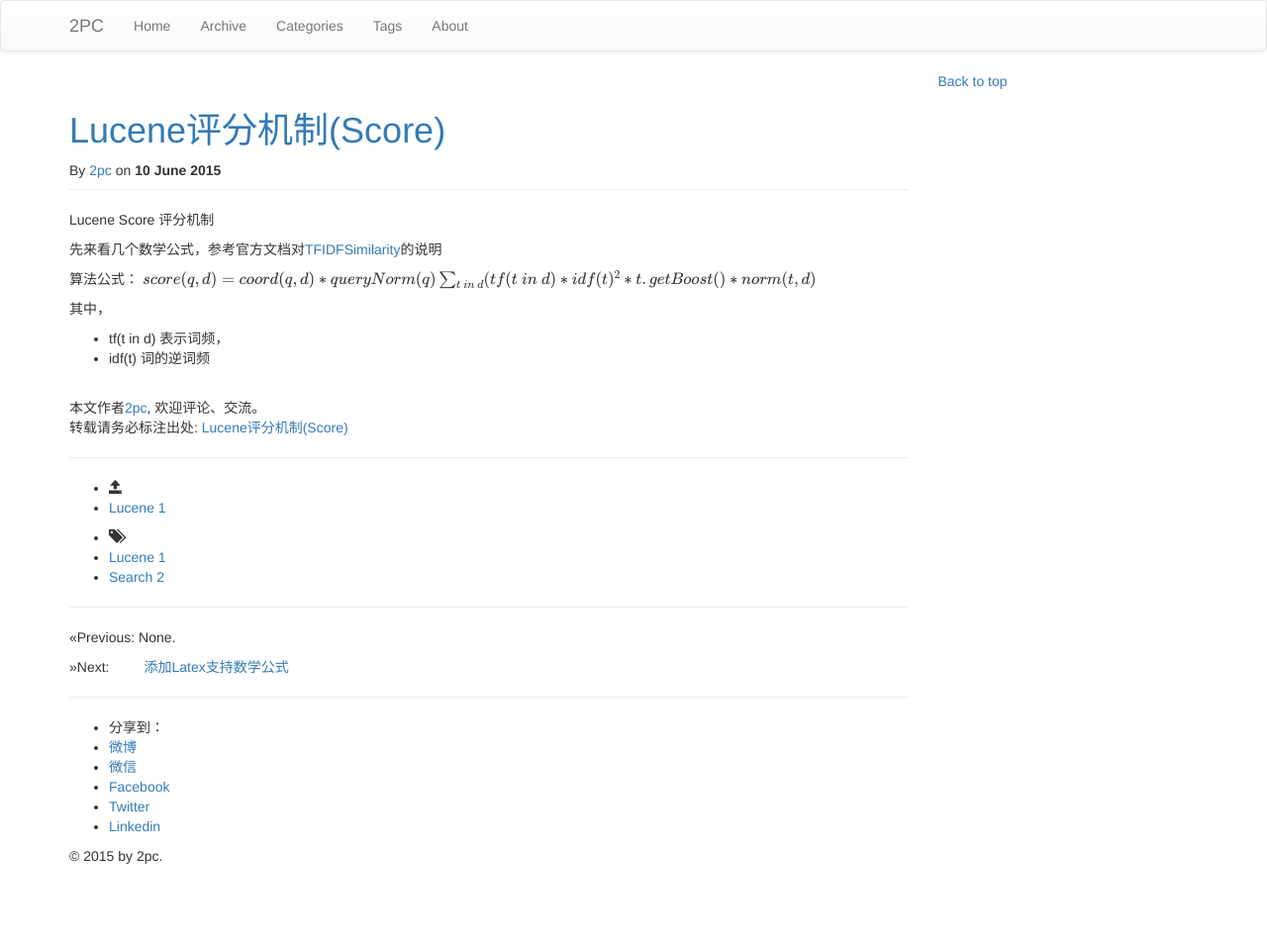
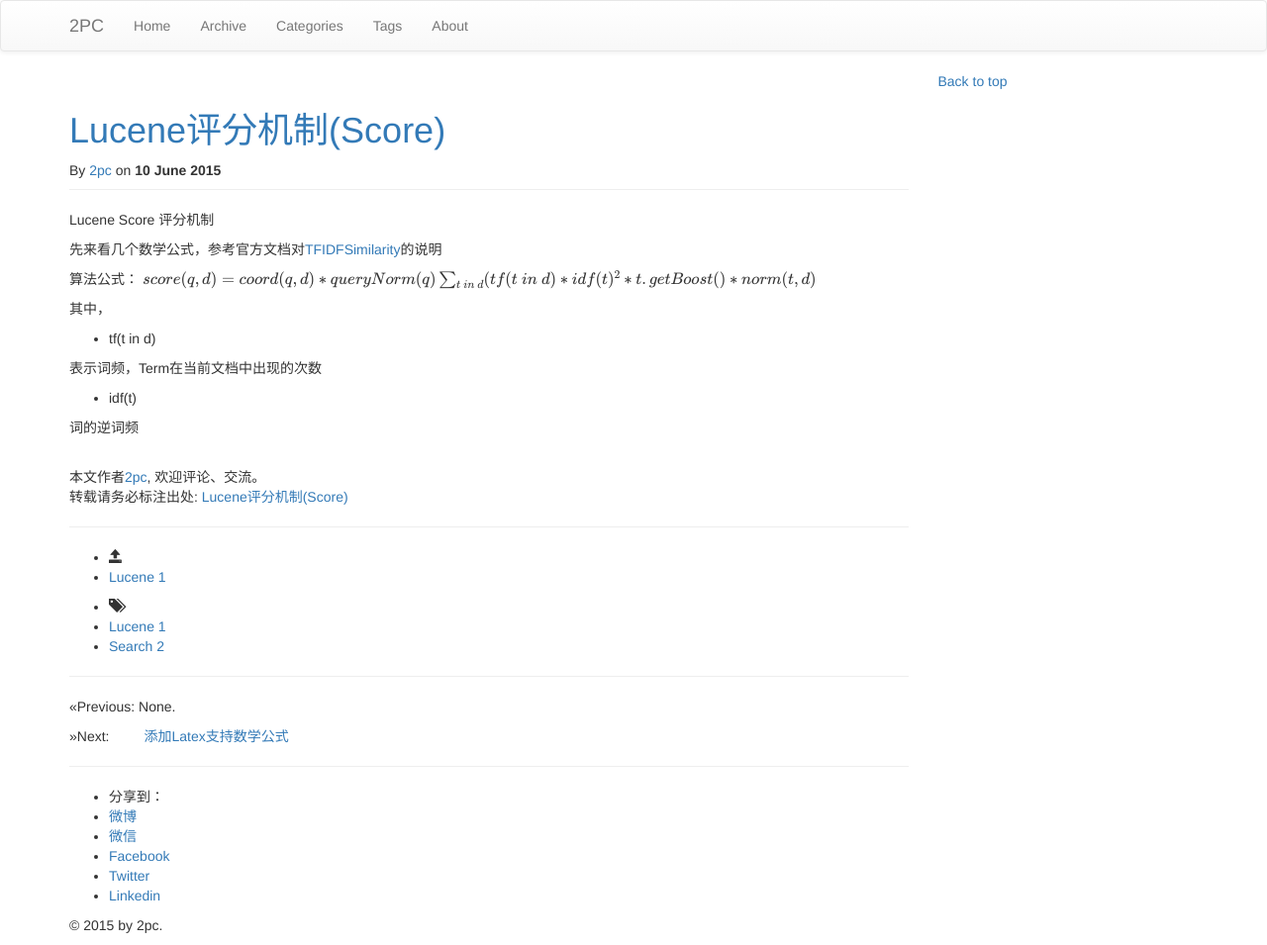
Before and after one commit to luyee/2pc.github.io, a Jekyll site: the page built from _posts/Search/2015-06-10-Lucene-Score.md, in a window 1280 px wide. Shown: the whole page at 99% size. Built offline with Jekyll 4.4.1, drawn with Linux system fonts in a browser that asks for light colours; nearby versions of some CDN libraries; library files that are not in the unit come from our copies; formulas are drawn with MathJax 3; comment, search, counter and statistics services are not loaded; before the commit the page ends 900 px from its top, so only the background shows below that.

Commit message:
Update 2015-06-10-Lucene-Score.md

```diff
--- a/_posts/Search/2015-06-10-Lucene-Score.md
+++ b/_posts/Search/2015-06-10-Lucene-Score.md
@@ -15,6 +15,9 @@ $$score(q,d)=coord(q,d)*queryNorm(q)\sum_{t\ in\ d }(tf( t\ in\ d )*idf(t)^2*t.g
 
 其中，
 *  tf(t in d)
-表示词频，
+
+表示词频，Term在当前文档中出现的次数
+
 * idf(t)
+
 词的逆词频
```
